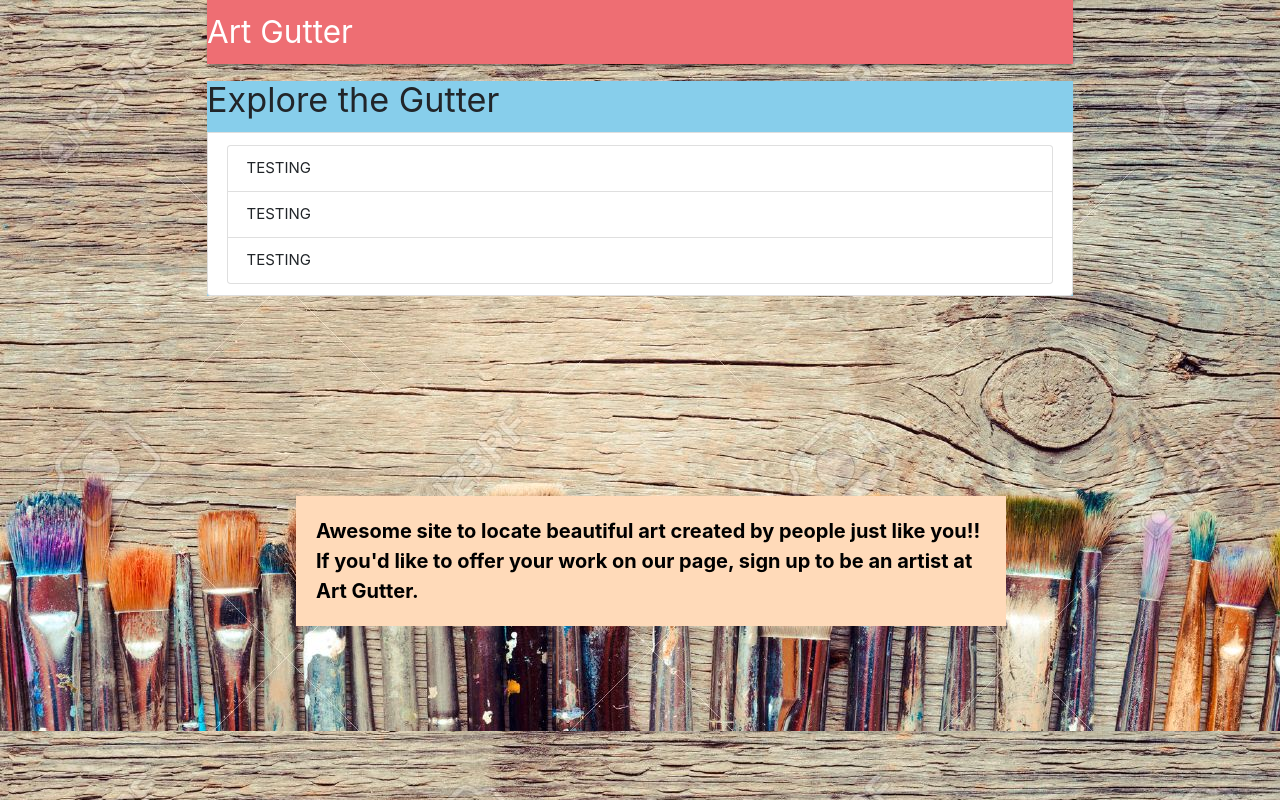
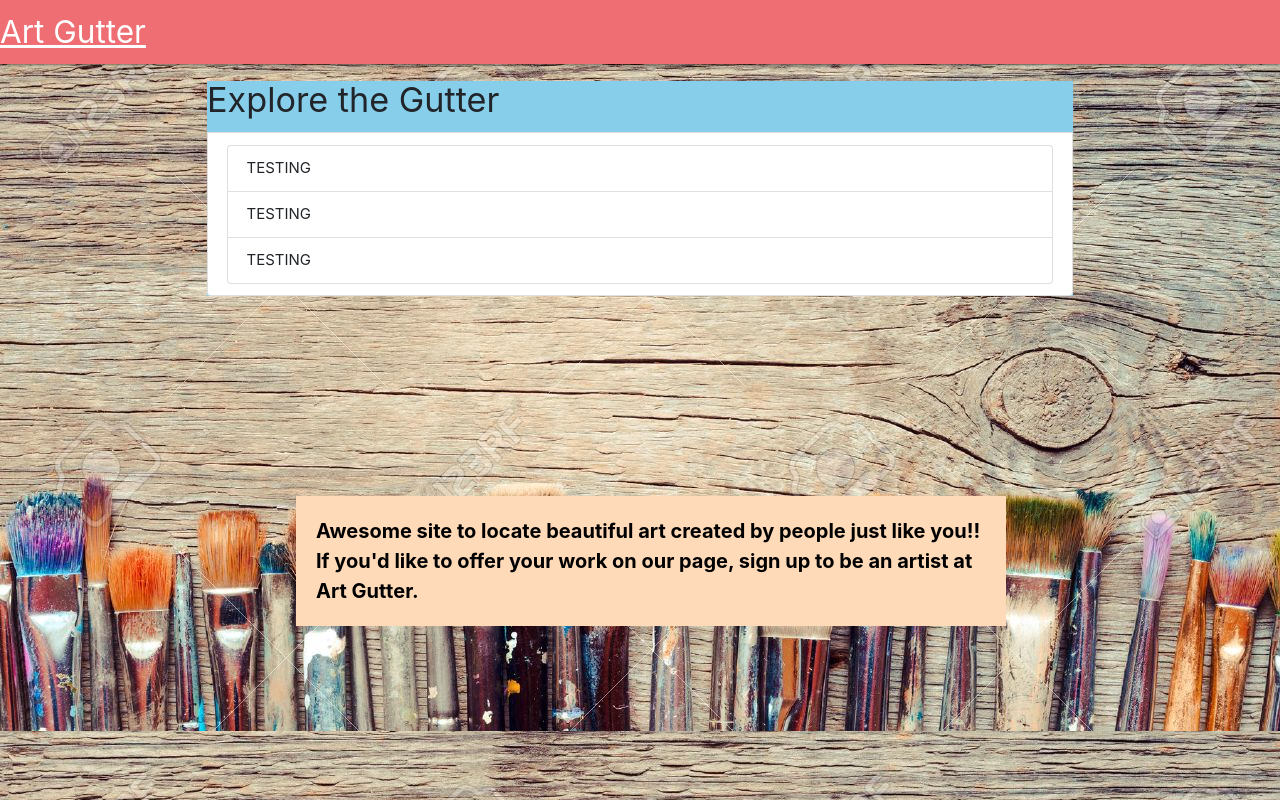
Before and after one commit to keithbooher/ProjThree, a React (Create React App) app in the folder client/: page / in a window 1280 px wide. Built offline with nearby package versions, Linux system fonts and the light colour scheme; no server answers.

Commit message:
stretched nav

```diff
--- a/client/src/components/App.js
+++ b/client/src/components/App.js
@@ -12,7 +12,7 @@
 import Form from '../pages/Form';
 
 const App = () => (
-    <div className="container">
+    <div>
         <BrowserRouter>
             <div>
                 <Route exact path="/" component={Home} />
--- a/client/src/pages/Admin/Admin.js
+++ b/client/src/pages/Admin/Admin.js
@@ -111,7 +111,7 @@
         return (
             <div>
                 <Header />
-                <div className="container" style={background}>
+                <div className="container">
                     <Form>
                         <FormGroup>
                             <Label htmlFor="category"> What do you sell in your shop? </Label>
--- a/client/src/pages/Home/Home.js
+++ b/client/src/pages/Home/Home.js
@@ -77,10 +77,12 @@
 
     render() {
         return (
+            <div>
+                {this.state.user.admin ? <AdminHeader amount={this.state.amount}/> : <Header key="1" amount={this.state.amount}/>}
 
+                <div className="container">
                     <BrowserRouter>
                     <div>
-                        {this.state.user.admin ? <AdminHeader amount={this.state.amount}/> : <Header key="1" amount={this.state.amount}/>}
                             <SideBar/>
                             <Row>
                                 <Col size="sm-10 offset-'sm-1">
@@ -90,6 +92,8 @@
                 </div>
 
                     </BrowserRouter>
+            </div>
+            </div>
         );
     };
 };
```
Lines whose indentation alone changed are shown as unchanged.
